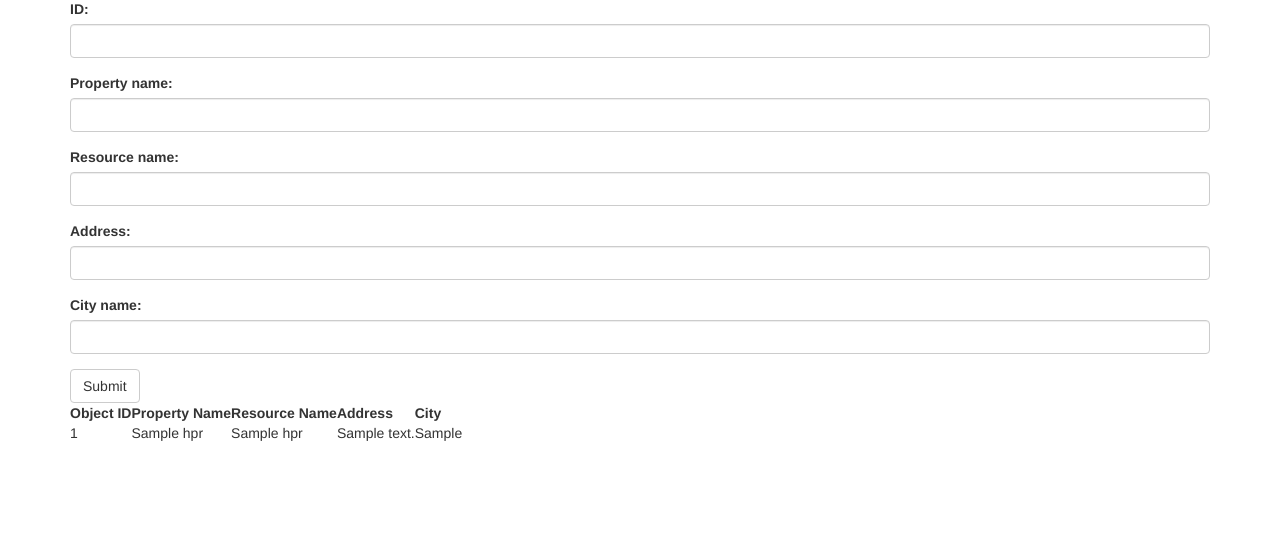
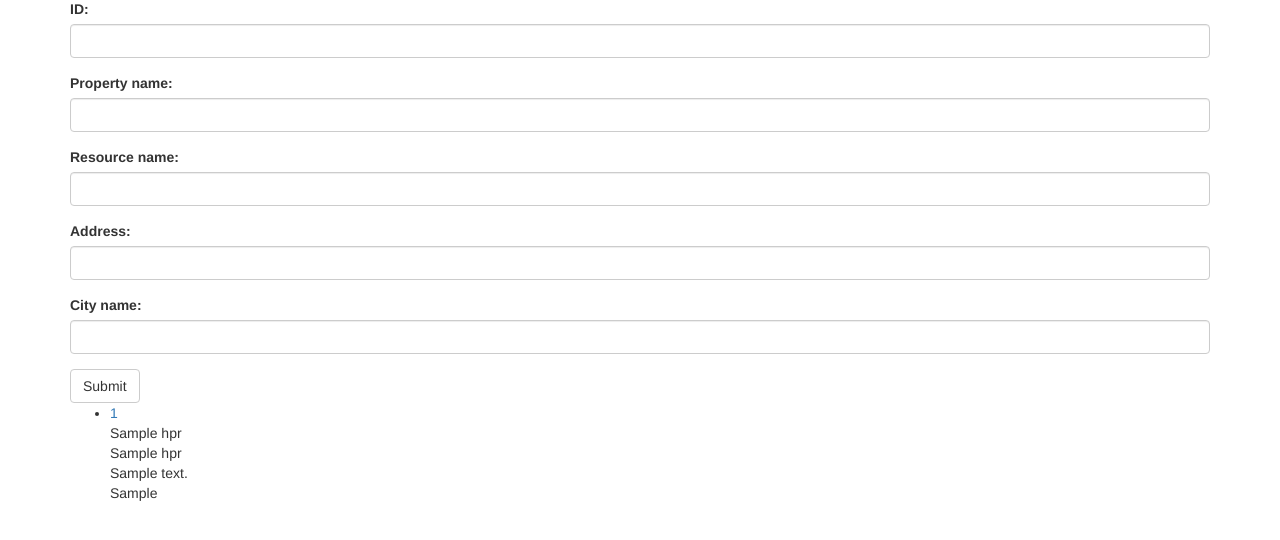
Before and after one commit to Globe-Eater/OLI_2, a Flask app: page /query in a window 1280 px wide. Shown: the part 193-733 px from the top of the page. Run offline with Flask 2, Linux system fonts and the light colour scheme; tables that the repository leaves empty hold one stand-in row (values such as "Sample post"); some libraries are stand-ins or nearby versions.

Commit message:
Added links for each record to be viewed individually.

```diff
--- a/app/templates/query.html
+++ b/app/templates/query.html
@@ -7,28 +7,18 @@
 <div class="page-header">
     <h1>To search fill in the fields and hit submit:</h1>
 </div>
-{{ wtf.quick_form(form) }}
-    <table>
-     <thead>
-        <tr>
-           <th>Object ID</th>
-           <th>Property Name</th>
-           <th>Resource Name</th>
-           <th>Address</th>
-           <th>City</th>
-        </tr>
-     </thead>
+    {{ wtf.quick_form(form) }}
+    <ul class="posts">
+        {% for post in posts %}
+        <li class="post">
+            <div <h2> <a class="post-post_id" href="{{ url_for("main.search_results", post_id=post.objectid) }}">{{ post.objectid }}</a> </h2></div>
+            <div class="post-propname">{{ post.propname }}</div>
+            <div class="post-resname">{{ post.resname }}</div>
+            <div class="post-address">{{ post.address }}</div>
+            <div class="post-city">{{ post.city }}</div>
+        {% endfor %}
+    </ul>
+</div>
 
-     <tbody>
-        {% for post in posts %}
-           <tr>
-              <td>{{ post.objectid }}</td>
-              <td>{{ post.propname }}</td>
-              <td>{{ post.resname }}</td>
-              <td>{{ post.address }}</td>
-              <td>{{ post.city }}</td>
-           </tr>
-        {% endfor %}
-     </tbody>
-    </table>
+
 {% endblock %}
```
